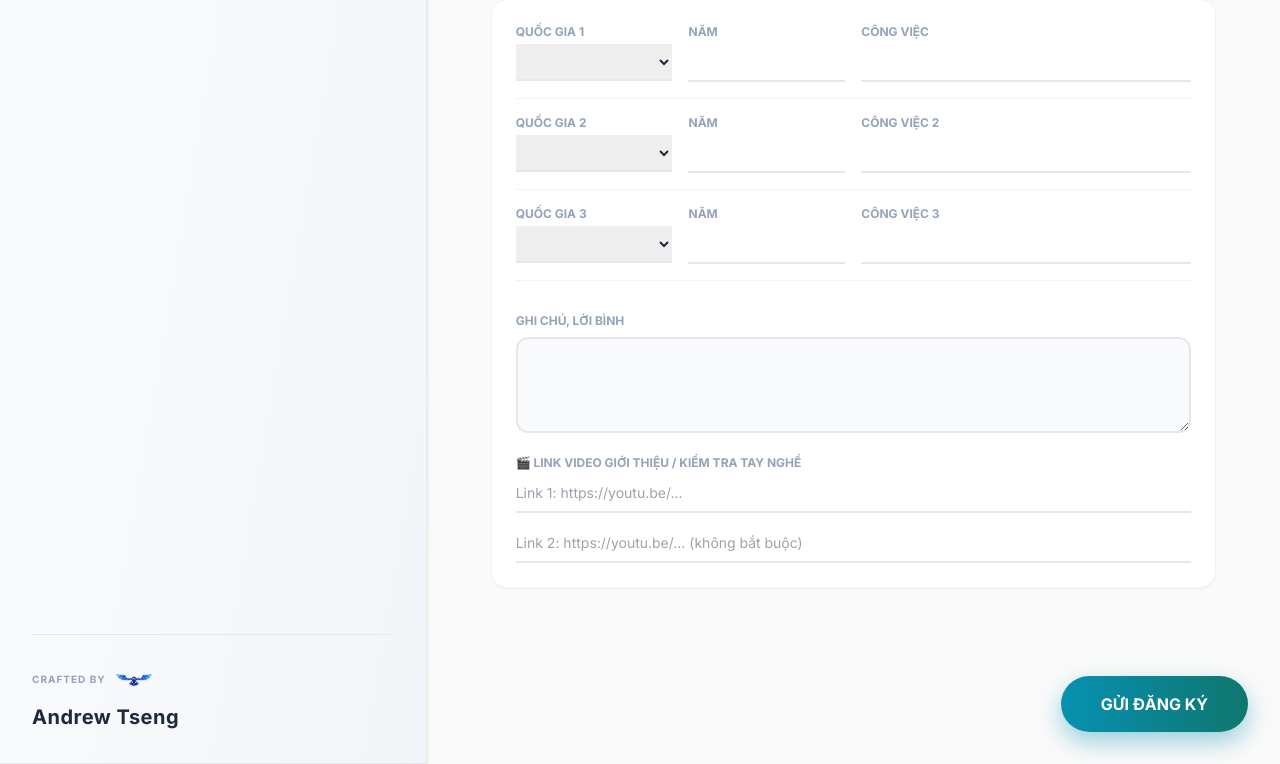
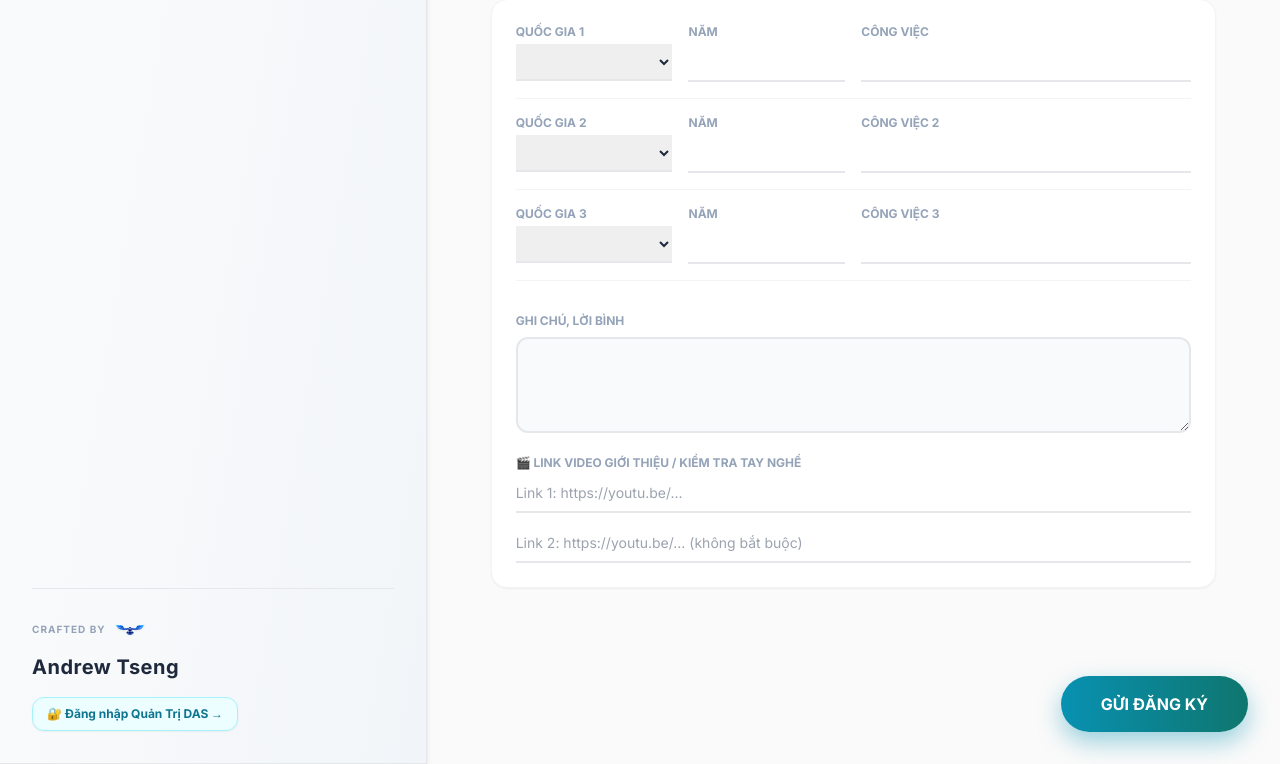
Before and after one commit to rikandrew-byte/HeThongNhapDuLieu, a Flask app: page / in a window 1280 px wide. Shown: the part 1725-2489 px from the top of the page. Run offline with Flask 3, Linux system fonts and the light colour scheme; some libraries are stand-ins or nearby versions.

Commit message:
fix: guard null factory name, launch /fct-1503 in run_app.bat, add admin link to user form

```diff
--- a/app.py
+++ b/app.py
@@ -1674,7 +1674,7 @@ def api_history():
 
         # Tự động liên kết factory_id nếu công xưởng đã có trong danh mục (batch lookup 1 lần, không gây N+1 query và TUYỆT ĐỐI KHÔNG XÓA selected_job)
         needs_commit = False
-        all_factories = {f.name.lower().strip(): f.id for f in Factory.query.all()}
+        all_factories = {f.name.lower().strip(): f.id for f in Factory.query.all() if f.name}
         for r in records:
             if getattr(r, 'is_selected', False):
                 sj = (getattr(r, 'selected_job', '') or '').strip()
--- a/templates/user_form.html
+++ b/templates/user_form.html
@@ -57,20 +57,24 @@
             </div>
         </div>
 
-        <div class="block lg:hidden flex-shrink-0 pl-2">
-            <img src="{{ url_for('static', filename='LogoFCT.png') }}" alt="FCT Logo"
-                class="w-12 h-12 object-contain drop-shadow-sm">
+        <div class="block lg:hidden flex-shrink-0 pl-2 flex items-center gap-2">
+            <a href="/fct-1503" title="Trang quản trị" class="text-xs px-2.5 py-1.5 bg-cyan-50 text-cyan-700 rounded-lg border border-cyan-200 font-bold hover:bg-cyan-100 transition-colors">🔐 Quản trị</a>
         </div>
 
         <div class="hidden lg:block mt-10 border-t border-gray-200 pt-6 w-full">
-            <div class="flex items-center gap-2 mb-1">
-                <p class="text-[10px] text-slate-400 tracking-widest font-bold uppercase">Crafted by</p>
-                <div class="w-10 h-10 flex items-center justify-center flex-shrink-0">
-                    <img src="{{ url_for('static', filename='eagle_logo.png') }}" alt="Andrew Tseng Logo"
-                        class="w-full h-full object-contain drop-shadow-sm">
+            <div class="flex items-center justify-between mb-2">
+                <div class="flex items-center gap-2">
+                    <p class="text-[10px] text-slate-400 tracking-widest font-bold uppercase">Crafted by</p>
+                    <div class="w-8 h-8 flex items-center justify-center flex-shrink-0">
+                        <img src="{{ url_for('static', filename='eagle_logo.png') }}" alt="Andrew Tseng Logo"
+                            class="w-full h-full object-contain drop-shadow-sm">
+                    </div>
                 </div>
             </div>
-            <p class="text-xl font-bold text-slate-800 tracking-wide">Andrew Tseng</p>
+            <p class="text-xl font-bold text-slate-800 tracking-wide mb-4">Andrew Tseng</p>
+            <a href="/fct-1503" class="inline-flex items-center gap-2 px-3.5 py-2 text-xs font-bold text-cyan-700 bg-cyan-50 hover:bg-cyan-100 rounded-xl border border-cyan-200 transition-all shadow-sm">
+                🔐 Đăng nhập Quản Trị DAS →
+            </a>
         </div>
     </div>
 
```
Also changed, not shown: 1 other file.
